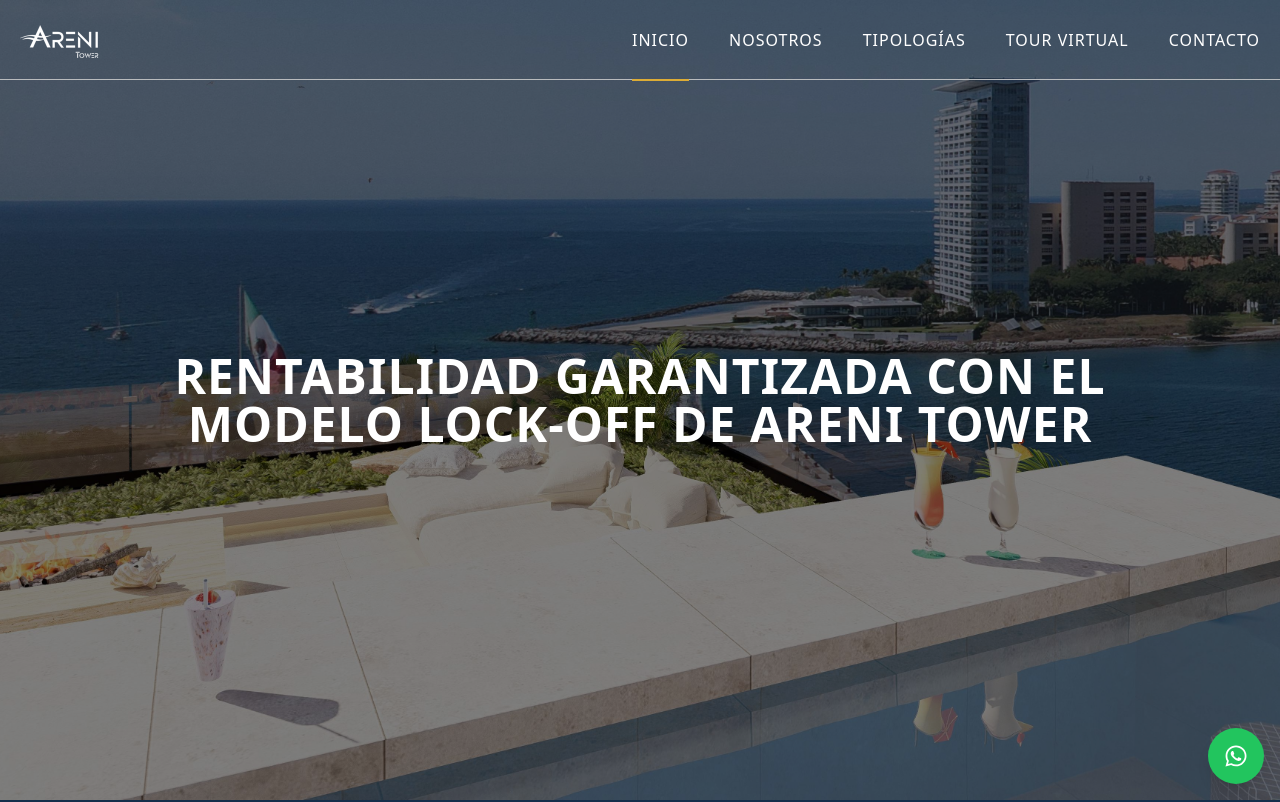
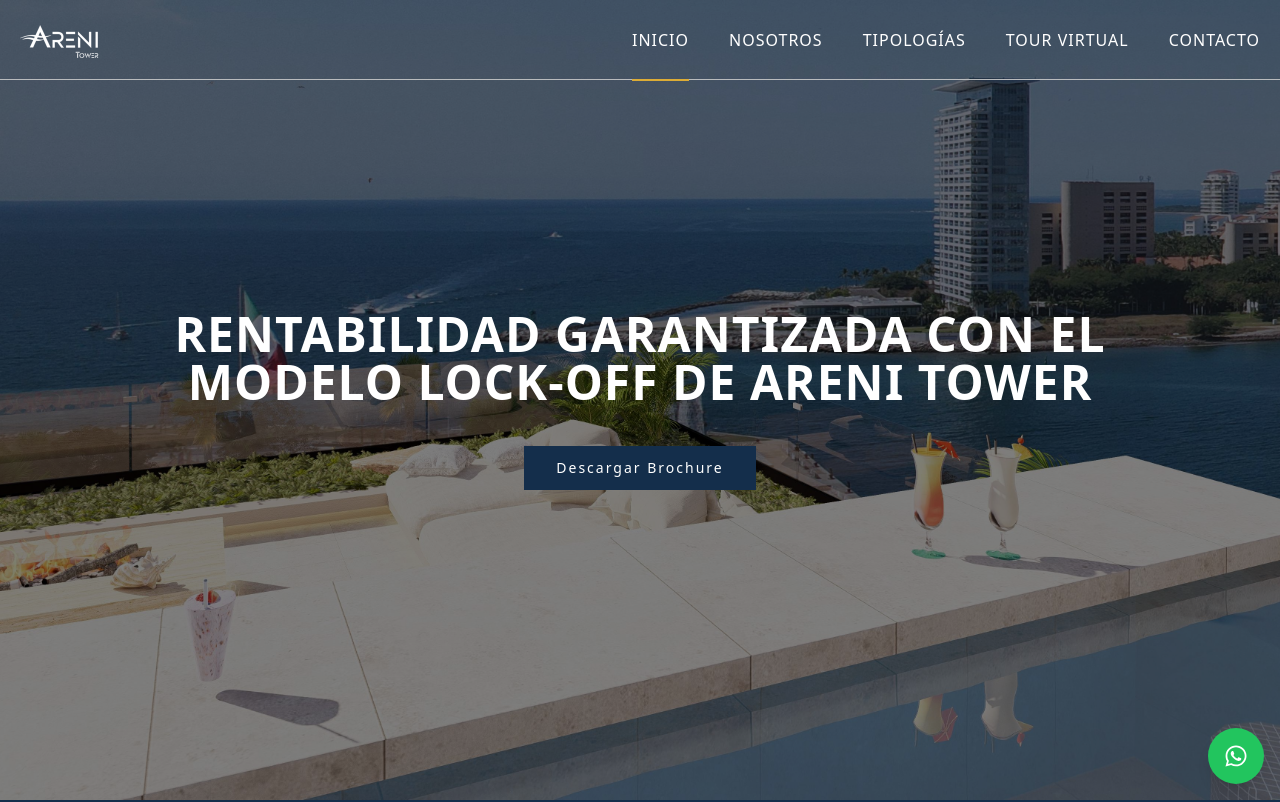
Before and after one commit to GrijalvaMarco/arenitower, a React (Vite) app: page / in a window 1280 px wide. Shown: the top 802 px of the page. Built offline with nearby package versions, Linux system fonts and the light colour scheme.

Commit message:
button lon brochure added

```diff
--- a/src/components/home/BannerSection.jsx
+++ b/src/components/home/BannerSection.jsx
@@ -1,5 +1,6 @@
 import { useState, useEffect } from "react";
 import photo from "../../Assets/banner-hero-section.jpg";
+import Button from "../Button";
 
 function BannerSection() {
   const texts = [
@@ -35,6 +36,15 @@
               <h2 className="md:text-5xl sm:text-4xl text-md font-bold">
                 {texts[currentTextIndex]}
               </h2>
+                <div className="mt-[20px] text-center sm:text-left">
+                  <a
+                    href="https://arenitower.com/BrochureAreniTowerAsesores.pdf"
+                    target="_blank"
+                    rel="noopener noreferrer"
+                  >
+                    <Button>Descargar Brochure</Button>
+                  </a>
+              </div>
             </div>
           </div>
         </div>
```
